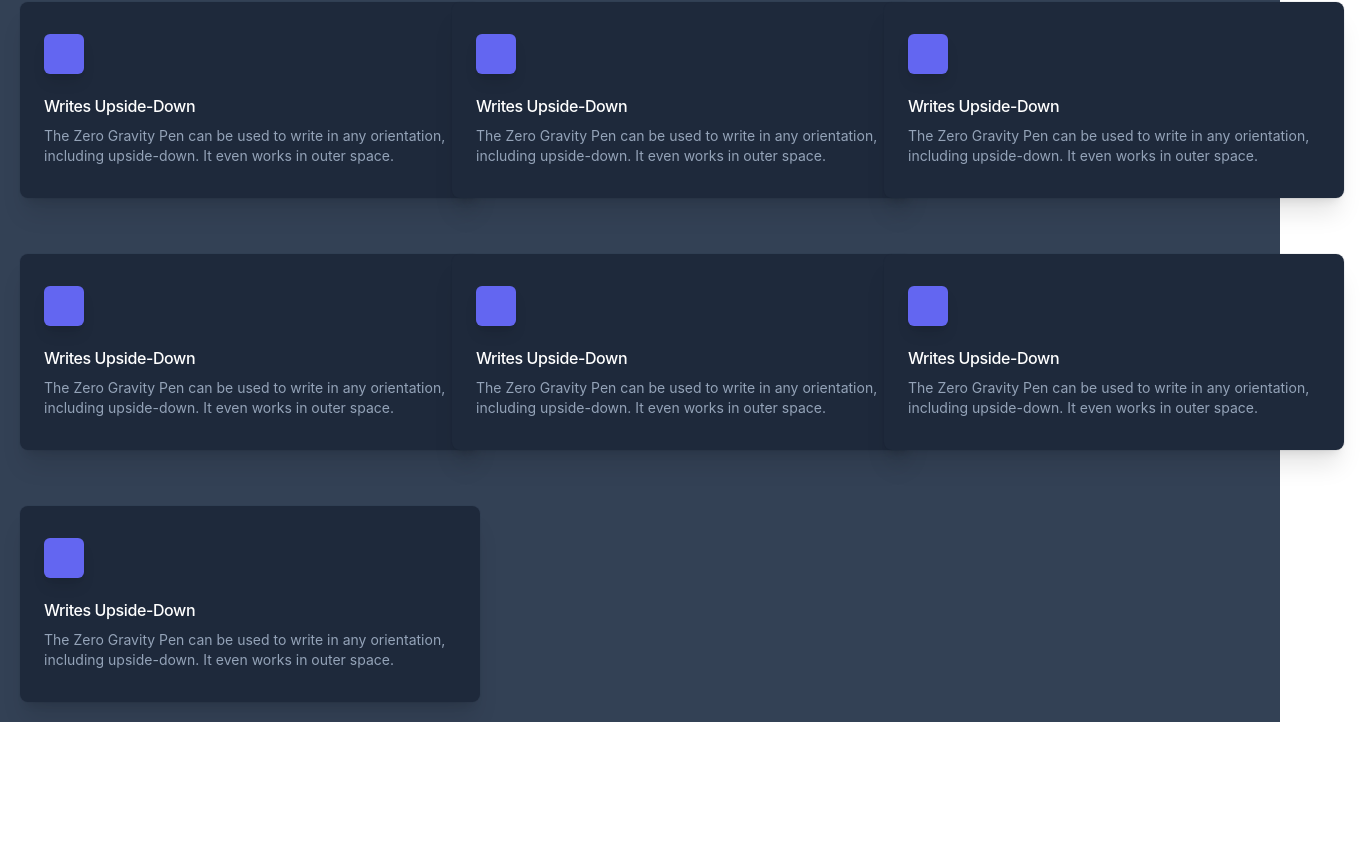
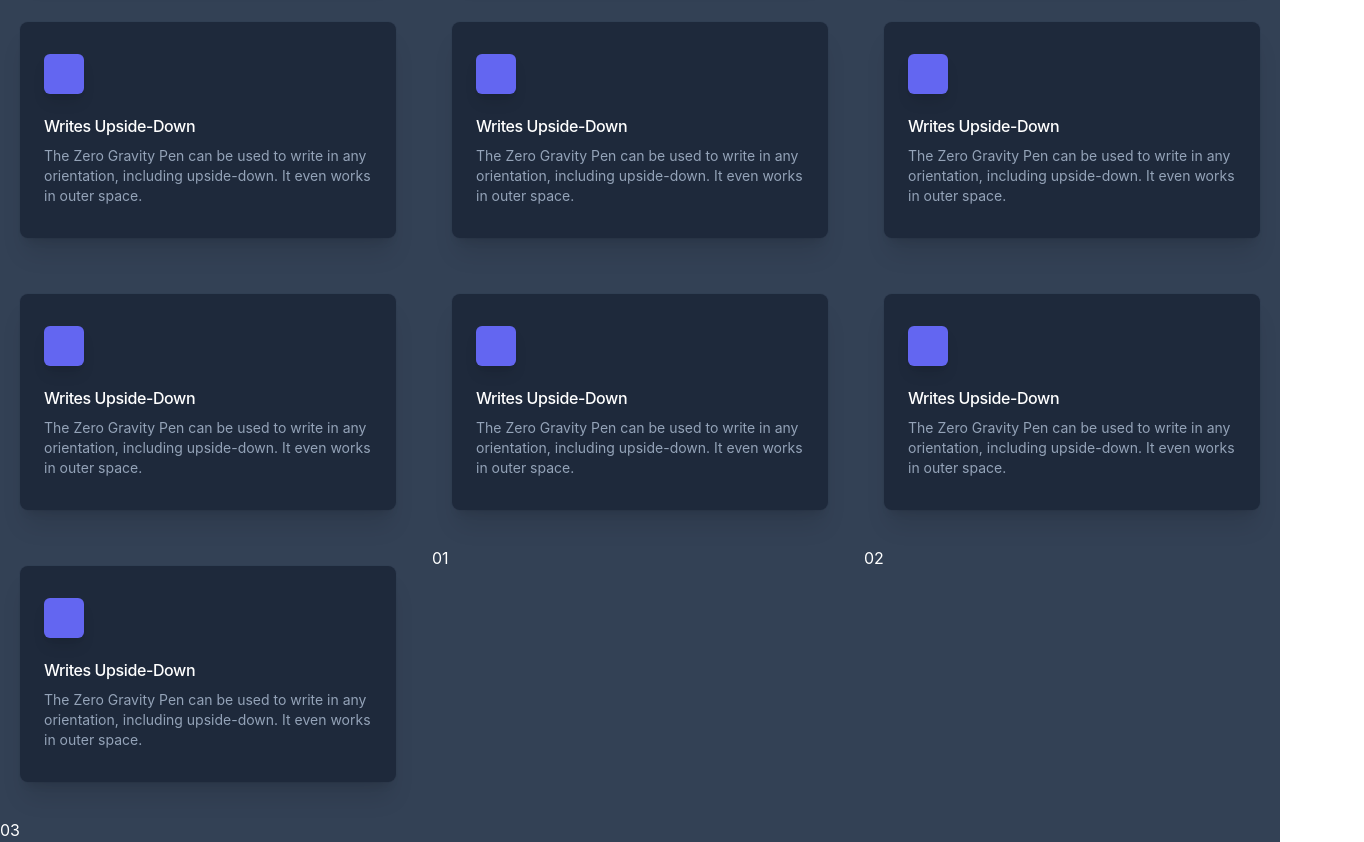
Before and after one commit to mateenkiani/theming-react-tailwind, a Next.js app: page / in a window 1280 px wide. Shown: the part 334-1176 px from the top of the page, 1364 px wide, since content can reach past the window. Before the commit the page ends 1056 px from the top, so only its background shows below. Built offline with nearby package versions, Linux system fonts and the light colour scheme.

Commit message:
ui fixes

```diff
--- a/pages/index.tsx
+++ b/pages/index.tsx
@@ -1,7 +1,7 @@
 import Layout from 'components/Layout';
 
 const cards = [...Array(10).keys()].map((_, i) => (
-  <div className="flex w-[500px] p-5" key={i}>
+  <div className="w-full p-5" key={i}>
     <div className="bg-background dark:bg-dark-background rounded-lg px-6 py-8 ring-1 ring-slate-900/5 shadow-xl">
       <div>
         <span className="inline-flex items-center justify-center p-2 bg-indigo-500 rounded-md shadow-lg">
@@ -29,8 +29,12 @@
 export default function Home() {
   return (
     <Layout>
-      <div className="grid gap-4 grid-cols-3 grid-rows-3">
+      <div className="container m-auto grid grid-cols-1 md:grid-cols-2 lg:grid-cols-3  gap-4 ">
         {cards.map((card) => card)}
+
+        <div>01</div>
+  <div>02</div>
+  <div>03</div>
       </div>
     </Layout>
   );
```
